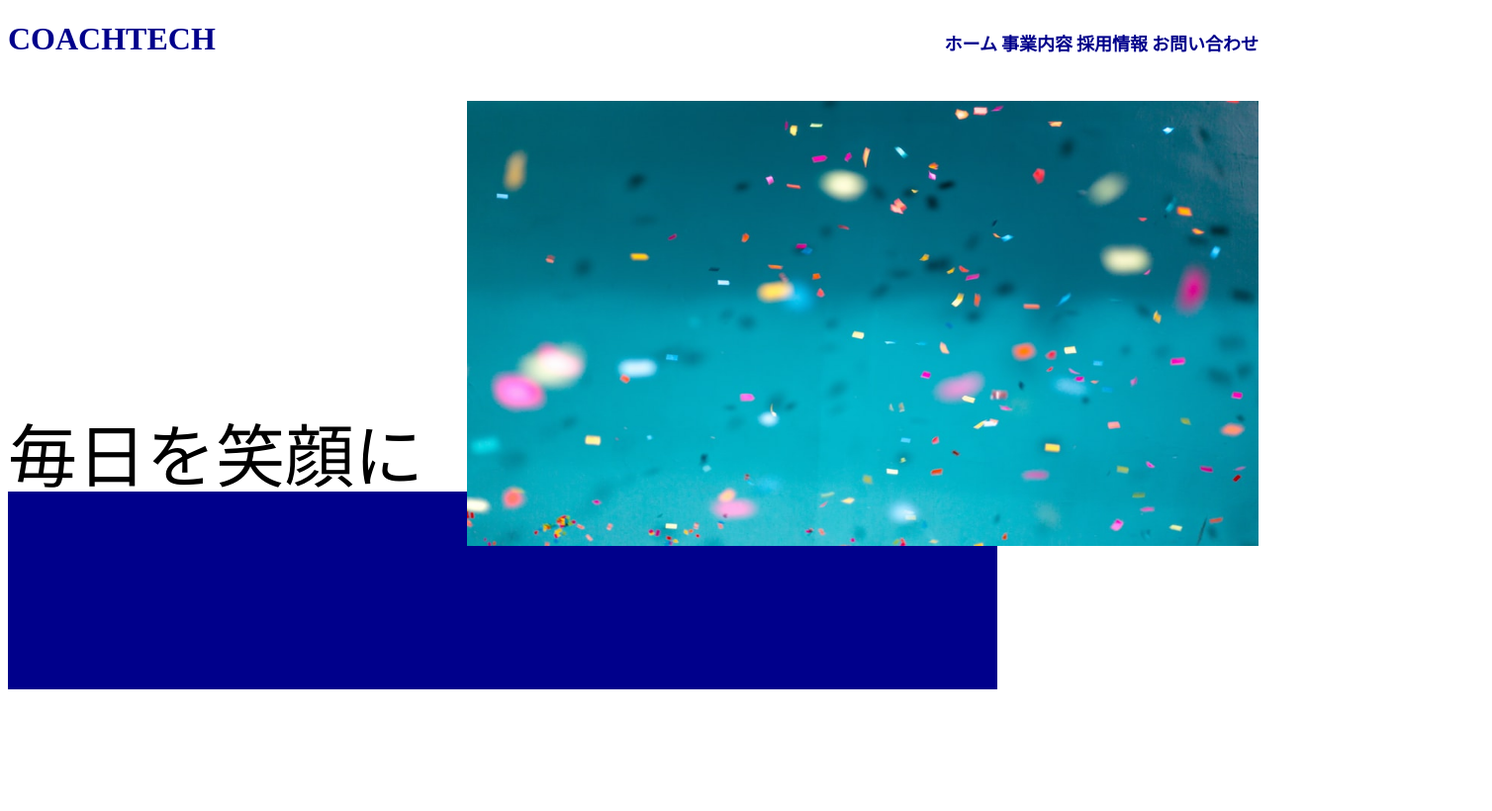
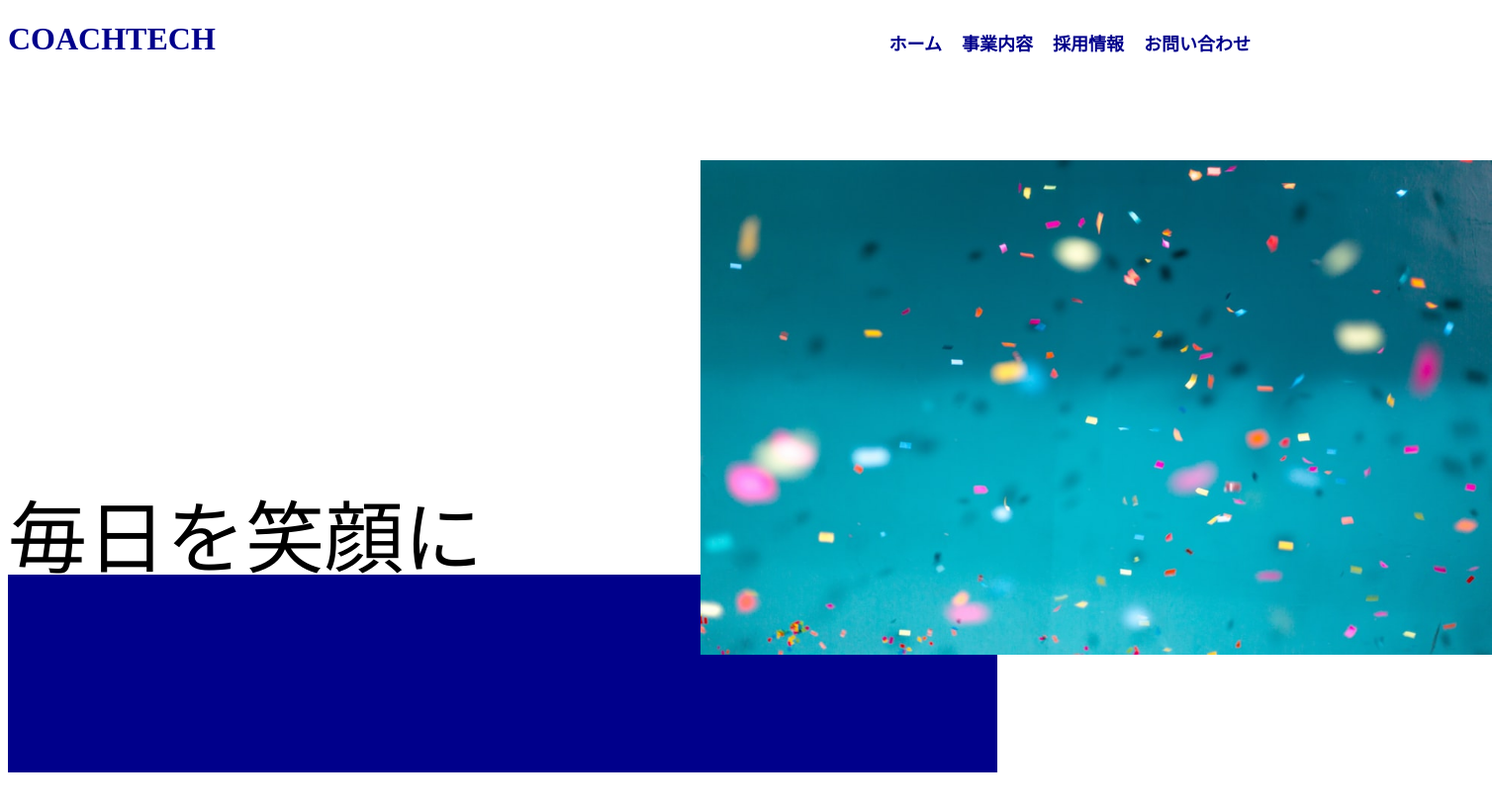
Before and after one commit to tomoki2022/css, a plain HTML site: page index.html in a window 1280 px wide. Shown: the whole page at 99% size, 1508 px wide, since content can reach past the window. Drawn offline with Linux system fonts and the light colour scheme; files whose address does not match are found by name.

Commit message:
first commit

```diff
--- a/css/style.css
+++ b/css/style.css
@@ -1,15 +1,19 @@
+header {
+  position: relative;
+}
+
 h1 {
+
   color: darkblue;
 }
 
 
 ul {
  text-align: right;
-
 }
 
 li {
-
+padding: 8px;
 font-size: large;
 color: darkblue;
 display: inline;
@@ -17,25 +21,32 @@ position: relative;
 bottom: 50px;
 }
 
-.pic  {
+img {
   text-align: right;
   position: relative;
-  bottom: 20px;
   z-index: 10;
+  left: 700px;
+  width: 800px;
+  height: 500px;
+  top: 40px;
 }
 
 
-p {
-  font-size: 70px;
-  position: relative;
-  bottom: 240px;
+P {
+  font-size: 80px;
+position: absolute;
+z-index: 20;
+top: 400px
+
 }
 
 .b {
   background: darkblue;
   width: 1000px;
   height: 200px;
+}
+
+footer {
   position: relative;
-  bottom:320px;
-  z-index: 0;
+  bottom: 45px;
 }
--- a/index.html
+++ b/index.html
@@ -20,16 +20,18 @@
       </ul>
     </nav>
    </header>
+ <img src="C:\Users\km6uj\Desktop\css練習\img\firstview.jpeg">
 
-   <div class="pic">
- <img src="C:\Users\km6uj\Desktop\css練習\img\firstview.jpeg" width="800px" height="450px" >
-</div>
+<p> 毎日を笑顔に</p>
+
+
 <footer>
-  <p>毎日を笑顔に</p>
-  <div class="b">
+
+   <div class="b">
+
     <div> </div>
   </div>
-  </footer>
+</footer>
 </body>
 
 
```
